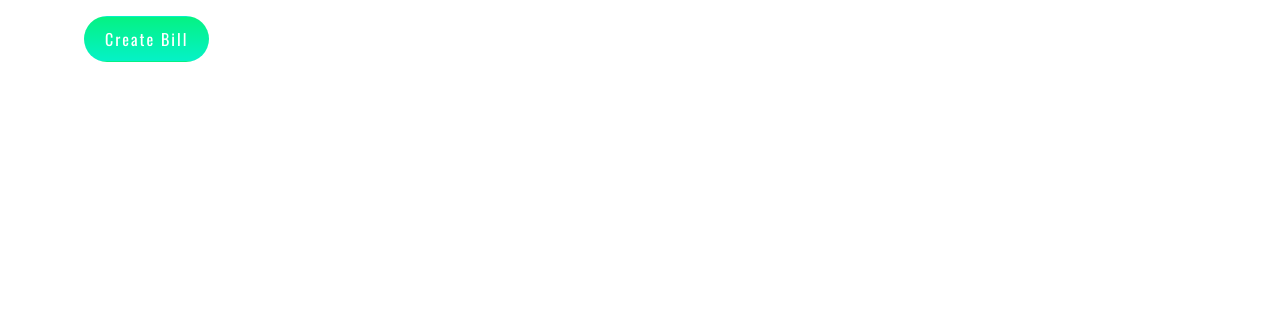
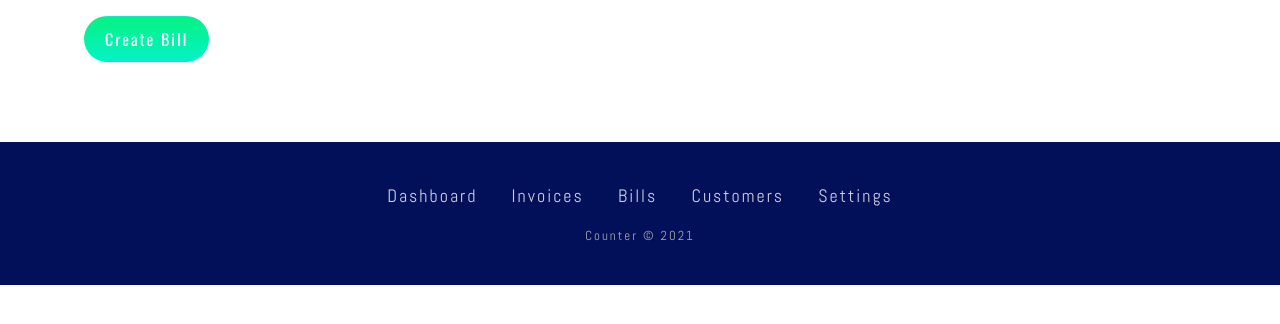
Before and after one commit to R-Prince/counter_ms4, a Django app: page /bill/bills in a window 1280 px wide. Shown: the part 237-561 px from the top of the page. Run offline with Django 3.2, Linux system fonts and the light colour scheme; the visitor is signed in with stand-in values (Sample User, id 1); data that the repository does not hold is empty; some libraries are stand-ins or nearby versions.

Commit message:
Create footer for base account template

```diff
--- a/bills/views.py
+++ b/bills/views.py
@@ -58,7 +58,7 @@ def create_bill(request):
             return redirect(reverse('profile'))
 
     bill_form = BillForm()
-    customers = get_list_or_404(Customer, user=request.user)
+    customers = Customer.objects.filter(user=request.user)
     context = {
         'bill_form': bill_form,
         'customers': customers
--- a/customers/views.py
+++ b/customers/views.py
@@ -8,7 +8,7 @@ from django.contrib import messages
 @login_required
 def customers(request):
     # View users customers
-    customers = get_list_or_404(Customer, user=request.user)
+    customers = Customer.objects.filter(user=request.user)
     template = 'customers/customers.html'
     context = {
         'customers': customers
--- a/profiles/templates/profiles/profile.html
+++ b/profiles/templates/profiles/profile.html
@@ -95,7 +95,7 @@
                                         </tbody>
                                     </table>
                                 </div>
-                                <a href="#" class="btn btn-blue">View Bills</a>
+                                <a href="{% url 'bills' %}" class="btn btn-blue">View Bills</a>
                             </div>
                         </div>
                     </div>
--- a/static/css/base.css
+++ b/static/css/base.css
@@ -201,3 +201,44 @@ body{
     letter-spacing: 3px;
     margin: 10px 0px 25px 0px;
 }
+
+/* Credit to https://epicbootstrap.com/snippets/footer-basic */
+/* Footer CSS */
+.footer-basic {
+  padding:40px 0;
+  background-color: #020F59;
+  color:#fff;
+  margin-top: 5rem;
+  letter-spacing: 2px;
+}
+
+.footer-basic ul {
+  padding:0;
+  list-style:none;
+  text-align:center;
+  font-size:18px;
+  line-height:1.6;
+  margin-bottom:0;
+}
+
+.footer-basic li {
+  padding:0 10px;
+}
+
+.footer-basic ul a {
+  color:inherit;
+  text-decoration:none;
+  opacity:0.8;
+}
+
+.footer-basic ul a:hover {
+  opacity:1;
+}
+
+.footer-basic .copyright {
+  margin-top:15px;
+  text-align:center;
+  font-size:13px;
+  color:#aaa;
+  margin-bottom:0;
+}
--- a/templates/base_account.html
+++ b/templates/base_account.html
@@ -108,6 +108,19 @@
     {% block content %}
     {% endblock %}
 
+    <div class="footer-basic">
+        <footer>
+            <ul class="list-inline">
+                <li class="list-inline-item"><a href="{% url 'profile' %}">Dashboard</a></li>
+                <li class="list-inline-item"><a href="#">Invoices</a></li>
+                <li class="list-inline-item"><a href="{% url 'bills' %}">Bills</a></li>
+                <li class="list-inline-item"><a href="{% url 'customers' %}">Customers</a></li>
+                <li class="list-inline-item"><a href="{% url 'profile_info' %}">Settings</a></li>
+            </ul>
+            <p class="copyright">Counter © 2021</p>
+        </footer>
+    </div>
+
     {% block postloadjs %}
     {% endblock %}
 
```
